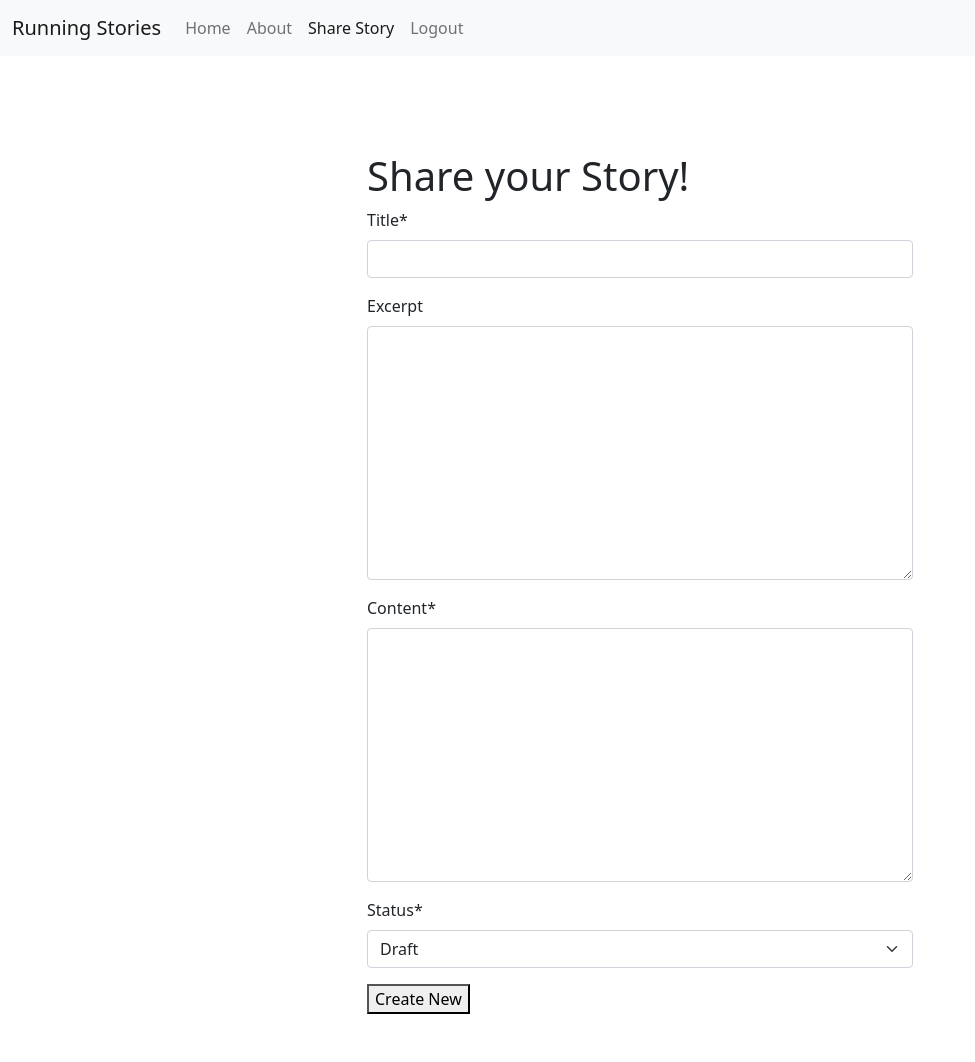
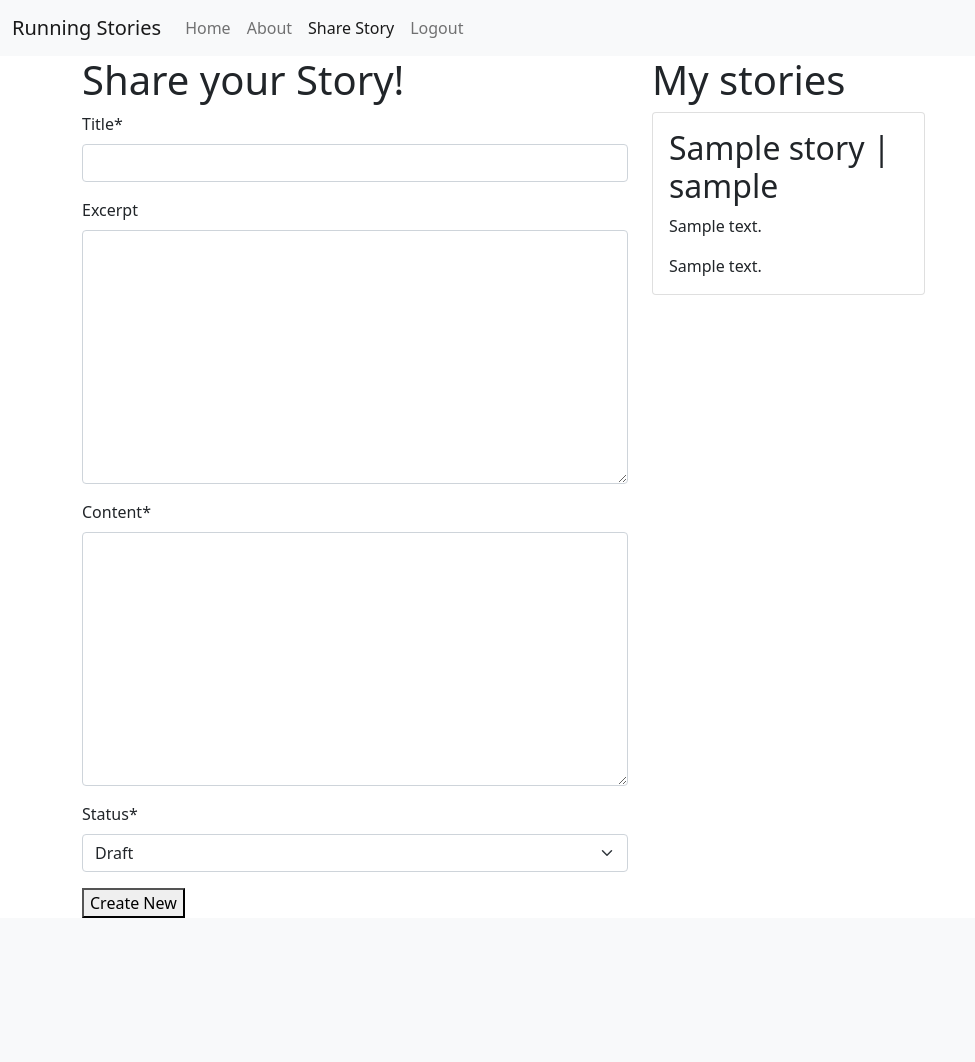
Before and after one commit to SofiaNords/running-stories, a Django app: page /share-story/ in a window 1280 px wide. Shown: the whole page, without its empty margins (0-975 px from the left). After the commit the page ends 918 px from the top, so only its background shows below. Run offline with Django 4.2, Linux system fonts and the light colour scheme; a user stored in the database is signed in; tables that the repository leaves empty hold one stand-in row (values such as "Sample post"); some libraries are stand-ins or nearby versions.

Commit message:
Add My stories to share_story view

```diff
--- a/static/js/script.js
+++ /dev/null
@@ -1 +0,0 @@
-console.log("Kan du se console.log meddelandet här?");
--- a/stories/templates/stories/share_story.html
+++ b/stories/templates/stories/share_story.html
@@ -1,11 +1,12 @@
 {% extends "base.html" %}
 {% load crispy_forms_tags %}
+{% load static %}
 
 {% block content %}
 
-<div class="container mt-5">
-    <div class="row justify-content-center">
-        <div class="col-12 col-md-6 my-5">
+<div class="container">
+    <div class="row">
+        <div class="col">
             <h1>Share your Story!</h1>
             <form method="post">
                 {{ share_form | crispy }}
@@ -13,6 +14,22 @@
                 <button type="submit" , name="save">Create New</button>
             </form>
         </div>
+        <div class="col">
+            <h1>My stories</h1>
+            {% for story in my_stories %}
+            {% if story.author == user %}
+            <div class="col-md-6">
+                <div class="card mb-4">
+                    <div class="card-body">
+                            <h2 class="card-title">{{ story.title }} | {{ story.author }}</h2>
+                            <p class="card-text">{{ story.excerpt }}</p>
+                            <p class="card-text">{{ story.content }}</p>
+                    </div>
+                </div>
+            </div>
+            {% endif %}
+            {% endfor %}
+        </div>
     </div>
 </div>
 
--- a/stories/views.py
+++ b/stories/views.py
@@ -5,25 +5,20 @@ from django.utils.text import slugify
 from .models import Story
 from .forms import CreateNewStory
 
-# Create your views here.
-# class StoryList(generic.ListView):
-#     queryset = Story.objects.all()
-#     template_name = 'stories/index.html'
-
 class StoryList(generic.ListView):
-    queryset = Story.objects.all()
-    template_name = 'stories/index.html'
-    context_object_name = 'story_list'
+    queryset = Story.objects.all() # Queryset to retrieve all Story objects
+    template_name = 'stories/index.html' # Template file for rendering the view
+    context_object_name = 'story_list' # Name of the context variable in the template
 
 
 def story_detail(request, slug):
-    queryset = Story.objects.filter(status=1)
-    story = get_object_or_404(queryset, slug=slug)
+    queryset = Story.objects.filter(status=1) # Queryset to retrieve Story objects with status=1
+    story = get_object_or_404(queryset, slug=slug) # Get the Story object with the specified slug
 
     return render(
         request,
-        "stories/story_detail.html",
-        {"story": story},
+        "stories/story_detail.html", # Template file for rendering the view
+        {"story": story},  # Context variable containing the Story object
     )
 
 @login_required
@@ -39,6 +34,8 @@ def share_story(request):
     else:
         share_form = CreateNewStory()
 
+    my_stories = Story.objects.all()
+
     return render(
-        request, 'stories/share_story.html', {"share_form": share_form}
+        request, 'stories/share_story.html', {"share_form": share_form, "my_stories": my_stories}
     )
```
Also changed, not shown: static/js/stories.js (added, +42 -0 lines).
